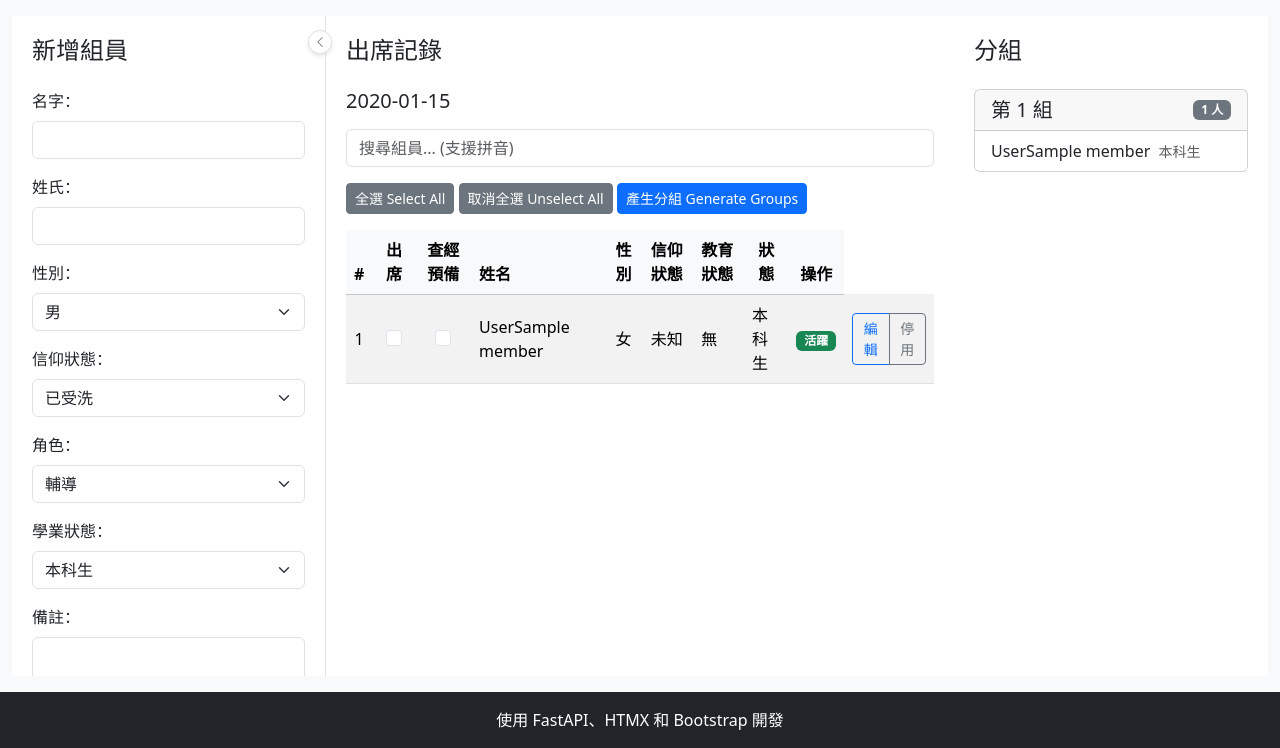
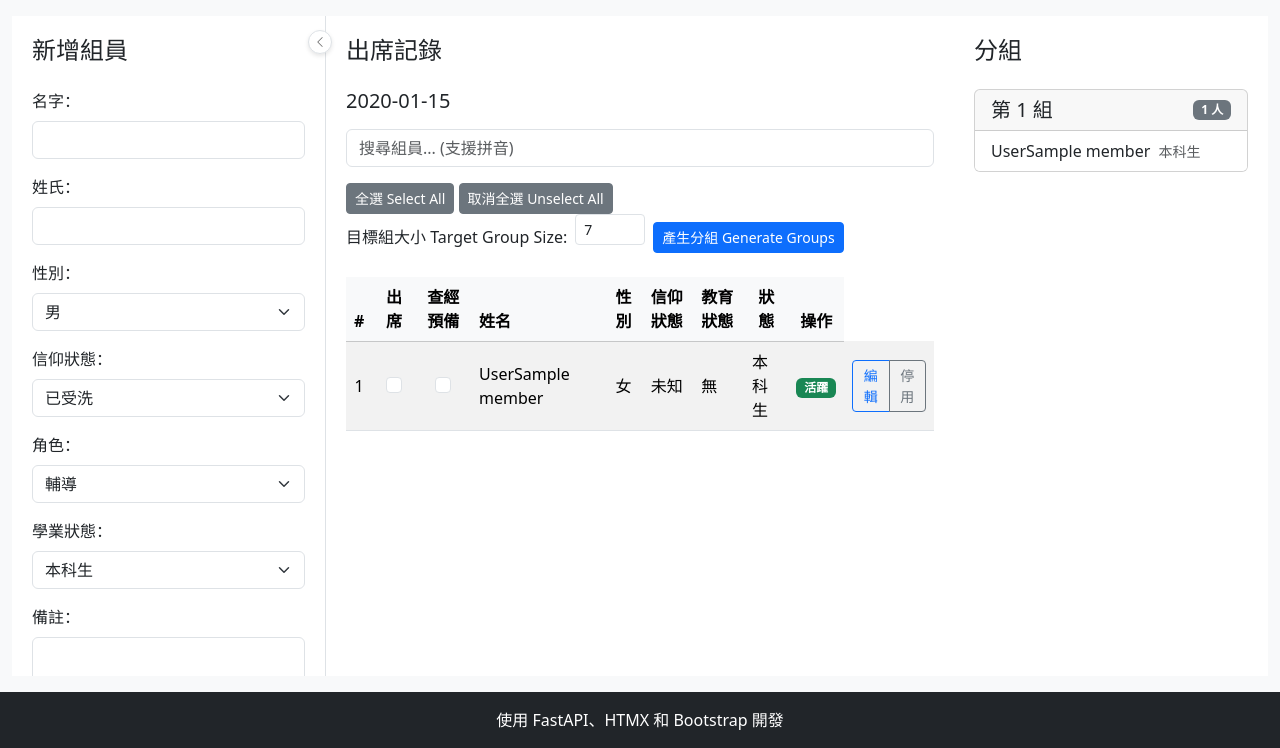
Before and after one commit to ericmjl/small-group, a FastAPI app: template app/templates/index.html in a window 1280 px wide. Shown: the part 70-818 px from the top of the page. Run offline with FastAPI, Linux system fonts and the light colour scheme; the template is opened without the code that fills it: most values are stand-ins (such as "Sample title", 1, 10 or a date in 2020); some libraries are stand-ins or nearby versions.

Commit message:
feat(groups)👥: Add target group size parameter to group generation
- Introduce target_size parameter in generate_groups endpoint with a default value of 7.
- Update group calculation logic to use target_size for determining number of groups.
- Modify HTML template to include input for target group size.

```diff
--- a/app/routes.py
+++ b/app/routes.py
@@ -552,9 +552,10 @@ async def unselect_all_attendance(
 @app.post("/groups/generate")
 async def generate_groups(
     request: Request,
+    target_size: int = Form(7),  # Default to 7 if not provided
     db: Session = Depends(get_db),
 ):
-    """Generate groups based on current attendance."""
+    """Generate groups based on current attendance and target size."""
     today = date.today()
     members = db.query(Member).filter_by(active=True).all()
     attendance_records = db.query(Attendance).filter_by(date=today).all()
@@ -586,20 +587,10 @@ async def generate_groups(
             ]
 
             if len(group_members) >= 4:
-                # Calculate initial number of groups based on present members
+                # Calculate initial number of groups based on target size
                 present_count = len(group_members)
-                leader_count = sum(
-                    1
-                    for m in group_members
-                    if m.role in (MemberRole.FACILITATOR, MemberRole.COUNSELOR)
-                )
-
-                if leader_count > 0:
-                    # Initial estimate: aim for 5-6 people per group
-                    target_group_size = 6
-                    initial_num_groups = max(present_count // target_group_size, 2)
-                    num_groups = min(initial_num_groups, leader_count)
-                    groups = divide_into_groups(group_members, num_groups)
+                num_groups = max(1, (present_count + target_size - 1) // target_size)
+                groups = divide_into_groups(group_members, num_groups)
 
     except ValueError as e:
         logger.warning(f"Could not create groups: {e}")
--- a/app/templates/partials/member_list.html
+++ b/app/templates/partials/member_list.html
@@ -28,12 +28,24 @@
                 hx-swap="innerHTML">
             取消全選 Unselect All
         </button>
+        <div class="d-inline-flex align-items-center">
+            <label for="target-size" class="me-2">目標組大小 Target Group Size:</label>
+            <input type="number"
+                   id="target-size"
+                   name="target_size"
+                   class="form-control form-control-sm me-2"
+                   style="width: 70px;"
+                   value="7"
+                   min="4"
+                   max="10">
             <button class="btn btn-primary btn-sm"
                     hx-post="/groups/generate"
                     hx-target="#group-divisions-container"
+                    hx-include="[name='target_size']"
                     hx-swap="innerHTML">
                 產生分組 Generate Groups
             </button>
+        </div>
     </div>
     <table class="table table-striped table-hover align-middle">
         <thead class="table-light">
```
Lines whose indentation alone changed are shown as unchanged.
